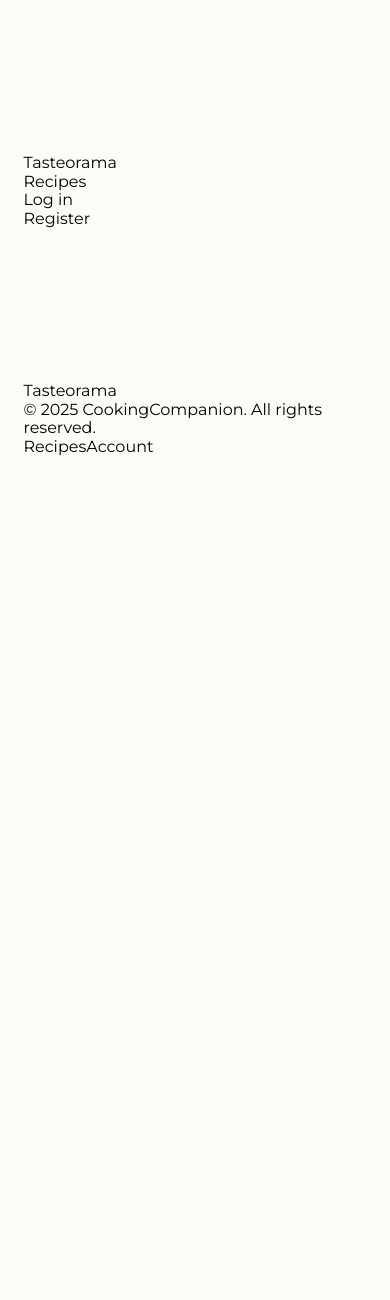
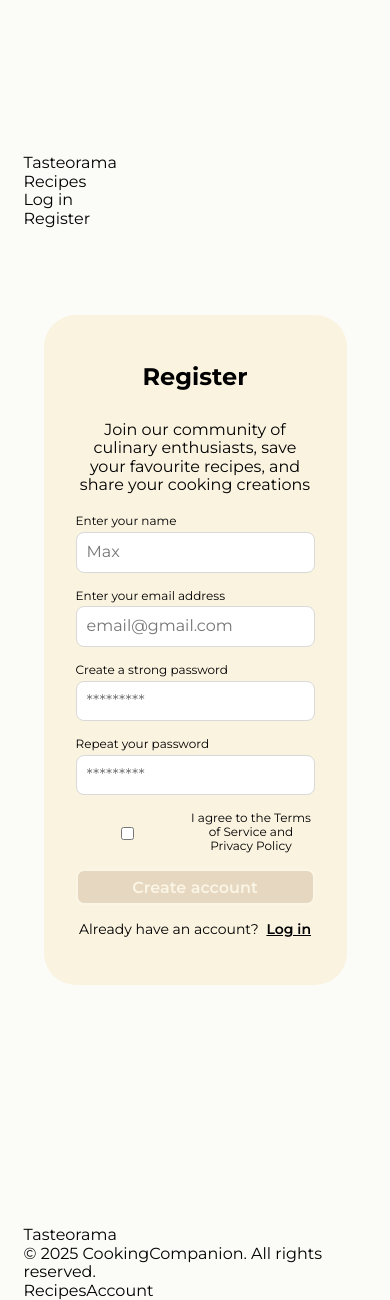
Before and after one commit to t-matveentsev/project_Lucky7_front, a React (Vite) app: page /auth/register in a window 390 px wide. Before the commit the page ends 844 px from the top, so only its background shows below. Built offline with nearby package versions, Linux system fonts and the light colour scheme.

Commit message:
RegistrationForm mobile version

```diff
--- a/src/components/App.jsx
+++ b/src/components/App.jsx
@@ -22,7 +22,7 @@ export default function App() {
           }
         />
         <Route path="/not-found" element={<NotFoundPage/>}/>
-        <Route path="/register" element={<RegisterPage/>}/>
+        <Route path="/auth/register" element={<RegisterPage/>}/>
       </Routes>
     </Layout>
   );
--- a/src/components/RegistrationForm/RegistrationForm.jsx
+++ b/src/components/RegistrationForm/RegistrationForm.jsx
@@ -4,6 +4,7 @@ import { useDispatch } from 'react-redux';
 import { registerThunk } from '../../redux/auth/operation';
 import { Link, useNavigate } from 'react-router-dom';
 import { usersRegister } from '../../helpers/schema';
+import s from './RegistrationForm.module.css';
 
 const RegistrationForm = () => {
   const dispatch = useDispatch();
@@ -33,9 +34,13 @@ const RegistrationForm = () => {
   };
 
   return (
-    <div>
-      <h2>Register</h2>
-      <p>Join our community of culinary enthusiasts, save your favourite recipes, and share your cooking creations</p>
+    <div className={s.backdrop}>
+      <div className={s.menu}>
+        <h2 className={s.title}>Register</h2>
+        <p className={s.description}>
+          Join our community of culinary enthusiasts, save your favourite
+          recipes, and share your cooking creations
+        </p>
 
         <Formik
           initialValues={initialValues}
@@ -43,50 +48,79 @@ const RegistrationForm = () => {
           onSubmit={handleSubmit}
         >
           {({ isSubmitting, values }) => (
-          <Form>
-            <label htmlFor="name">
+            <Form className={s.form}>
+              <div className={s.fieldBlock}>
+                <label htmlFor="name" className={s.label}>
                   Enter your name
                   <Field id="name" name="name" placeholder="Max" />
                   <ErrorMessage name="name" component="div" />
                 </label>
-
-            <label htmlFor="email">
+              </div>
+              <div className={s.fieldBlock}>
+                <label htmlFor="email" className={s.label}>
                   Enter your email address
-              <Field id="email" name="email" type="email" placeholder="email@gmail.com" />
+                  <Field
+                    id="email"
+                    name="email"
+                    type="email"
+                    placeholder="email@gmail.com"
+                  />
                   <ErrorMessage name="email" component="div" />
                 </label>
-
-            <label htmlFor="password">
+              </div>
+              <div className={s.fieldBlock}>
+                <label htmlFor="password" className={s.label}>
                   Create a strong password
-              <Field id="password" name="password" type="password" placeholder="*********" />
+                  <Field
+                    id="password"
+                    name="password"
+                    type="password"
+                    placeholder="*********"
+                  />
                   <ErrorMessage name="password" component="div" />
                 </label>
+              </div>
 
-            <label htmlFor="confirmPassword">
+              <div className={s.fieldBlock}>
+                <label htmlFor="confirmPassword" className={s.label}>
                   Repeat your password
-              <Field id="confirmPassword" name="confirmPassword" type="password" placeholder="*********" />
+                  <Field
+                    id="confirmPassword"
+                    name="confirmPassword"
+                    type="password"
+                    placeholder="*********"
+                  />
                   <ErrorMessage name="confirmPassword" component="div" />
                 </label>
-
-            <label htmlFor="agree">
-              <Field id="agree" name="agree" type="checkbox" />
+              </div>
+              <label htmlFor="agree" className={s.labelChekbox}>
+                <Field
+                  id="agree"
+                  name="agree"
+                  type="checkbox"
+                />
                 I agree to the Terms of Service and Privacy Policy
               </label>
+
               <ErrorMessage name="agree" component="div" />
 
               {serverError && <div>{serverError}</div>}
 
-            <button type="submit" disabled={isSubmitting || !values.agree}>
-              Register
+              <button type="submit" className={s.registerButton} disabled={isSubmitting || !values.agree}>
+                Create account
               </button>
 
-            <p>
-              Already have an account? <Link to="/login">Log in</Link>
+              <p className={s.registerText}>
+                Already have an account?{' '}
+                <Link to="/login" className={s.registerLink}>
+                  Log in
+                </Link>
               </p>
             </Form>
           )}
         </Formik>
       </div>
+    </div>
   );
 };
 
--- /dev/null
+++ b/src/components/RegistrationForm/RegistrationForm.module.css
@@ -0,0 +1,129 @@
+.backdrop {
+  display: flex;
+  align-items: center;
+  justify-content: center;
+  height: 100vh;
+  padding: 20px;
+}
+
+.menu {
+  background-color: #faf3e0;
+  border-radius: 32px;
+  padding: 48px 32px;
+  max-width: 362px;
+  width: 100%;
+  text-align: center;
+}
+.description {
+  display: flex;
+
+  align-items: center;
+  justify-content: baseline;
+  margin-bottom: 20px;
+}
+.title {
+  font-size: 24px;
+  font-weight: 700;
+  color: #000;
+  margin-bottom: 30px;
+}
+
+.form {
+  display: flex;
+  flex-direction: column;
+  gap: 16px;
+  /* padding: 20px 32px; */
+}
+
+.fieldBlock {
+  text-align: left;
+  width: 100%;
+}
+
+input {
+  width: 100%;
+  padding: 10px;
+  border: 1px solid #d9d9d9;
+  border-radius: 8px;
+  background-color: #ffffff;
+  color: #9f9f9f;
+  font-size: 1rem;
+  outline: none;
+  transition: all 0.3s ease-in-out;
+  margin-top: 4px;
+}
+.label {
+  display: block;
+
+  font-size: 12px;
+  color: #000;
+}
+
+.labelChekbox {
+  display: flex;
+  align-items: center;
+  font-size: 12px;
+  gap: 8px;
+  color: #000;
+}
+.registerText {
+  font-size: 14px;
+  color: #000;
+}
+
+.registerLink {
+
+  font-weight: 600;
+  text-decoration: underline;
+  color: #000;
+  margin-left: 4px;
+  cursor: pointer;
+}
+
+/* .brownButton {
+  background-color: #a97142;
+  color: white;
+  font-weight: 600;
+  padding: 12px;
+  border: none;
+  border-radius: 8px;
+  cursor: pointer;
+  transition: background-color 0.3s ease;
+  width: 100%;
+}
+
+.brownButton:hover {
+  background-color: #8a5d34;
+} */
+
+
+.registerButton{
+ background-color: #9B6C43;
+ color: white;
+  font-weight: 600;
+  border: none;
+  padding-top: 8px;
+  padding-bottom: 8px;
+  border-radius: 8px;
+  cursor: pointer;
+  height: 36px;
+  margin-bottom: 0px;
+  transition: background-color 0.3s ease;
+}
+
+.registerButton:hover{
+   background-color: #6D554B;
+}
+
+.registerButton:focus{
+    border-radius: 2px;
+    border-color: #FFFFFF;
+}
+
+.registerButton:disabled{
+    background-color: #9B6C43;
+    border: 2px solid #FFFFFF;
+    opacity: 0.2;
+    cursor: not-allowed;
+
+}
```
Lines whose indentation alone changed are shown as unchanged.
